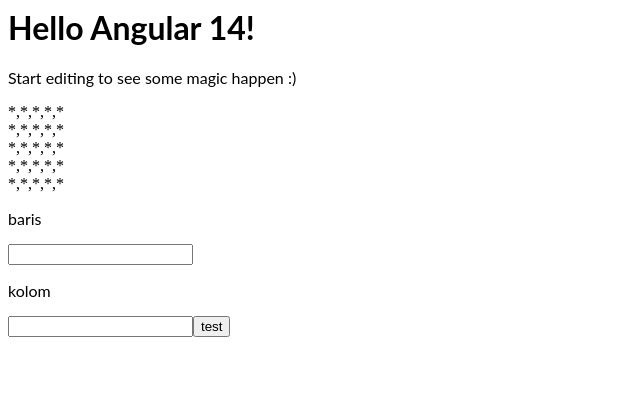
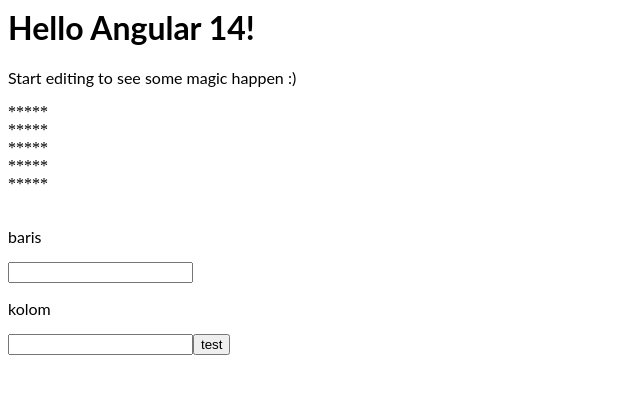
Before and after one commit to tifs73/c14180073-Angular1, an Angular app: page / in a window 1280 px wide. Shown: the top 394 px of the page, without its empty margins (0-640 px from the left). Built offline with nearby package versions, Linux system fonts and the light colour scheme.

Commit message:
2 files modified

```diff
--- a/src/app/app.component.html
+++ b/src/app/app.component.html
@@ -3,8 +3,11 @@
 	Start editing to see some magic happen :)
 </p>
 
-<div *ngFor="let output of hitung; let i=index">
-	{{output}}
+<div *ngFor="let output of hitung">
+  <div *ngFor="let output1 of output">
+	{{output1}}
+  </div>
+  <br>
 </div>
 
 <p>baris</p>
--- a/src/app/app.component.ts
+++ b/src/app/app.component.ts
@@ -12,11 +12,7 @@
   kolom : 0;
 
   hitung = [
-    ["*", "*", "*", "*", "*"],
-    ["*", "*", "*", "*", "*"],
-    ["*", "*", "*", "*", "*"],
-    ["*", "*", "*", "*", "*"],
-    ["*", "*", "*", "*", "*"]
+    ["*****", "*****", "*****", "*****", "*****"]
   ];
 
   button() {
```
